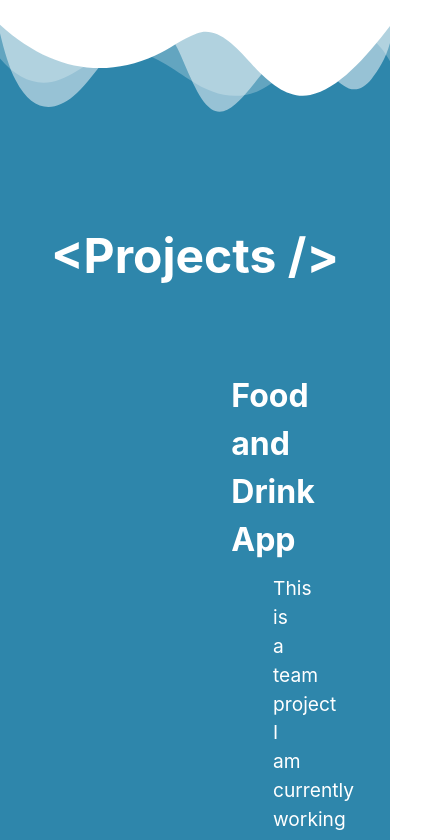
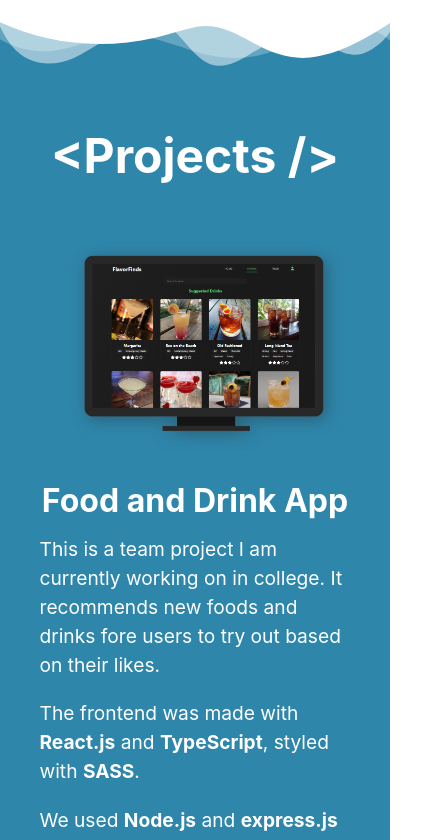
Before and after one commit to Evan-OR/portfolio-2023, a React (Vite) app: page / in a window 390 px wide. Shown: the part 2080-2920 px from the top of the page, 425 px wide, since content can reach past the window. Built offline with nearby package versions, Linux system fonts and the light colour scheme.

Commit message:
Project display and SVG page dividers are now responsive

```diff
--- a/src/components/AboutMe.tsx
+++ b/src/components/AboutMe.tsx
@@ -70,7 +70,7 @@ function AboutMe() {
           </div>
         </div>
 
-        <div className={stlye.infoWrapper}>
+        <div id={stlye.linkWrapper} className={stlye.infoWrapper}>
           <div className={stlye.linkWrapper}>
             <EmailIcon styles={{ fill: '#2e86ab', width: '28px', marginRight: '10px' }} />
             <a className={stlye.link} href="mailto: theevanorourke@gmail.com">
--- a/src/css/pageDivider.module.css
+++ b/src/css/pageDivider.module.css
@@ -20,3 +20,15 @@
 .customShape .shapeFill {
   fill: #ffffff;
 }
+
+@media only screen and (max-width: 800px) {
+  .customShape svg {
+    height: 80px;
+  }
+}
+
+@media only screen and (max-width: 500px) {
+  .customShape svg {
+    height: 50px;
+  }
+}
--- a/src/css/projectDisplay.module.css
+++ b/src/css/projectDisplay.module.css
@@ -105,3 +105,43 @@
   background-color: #272727;
   color: white;
 }
+
+@media only screen and (max-width: 1400px) {
+  .projectWrapper {
+    width: 90%;
+  }
+}
+
+@media only screen and (max-width: 1300px) {
+  .projectInfoWrapper {
+    padding: 10px 20px;
+  }
+}
+
+@media only screen and (max-width: 1100px) {
+  .projectWrapper {
+    flex-direction: column;
+  }
+  .projectWrapper:nth-child(even) {
+    flex-direction: column;
+  }
+
+  .projectImage {
+    width: 100%;
+  }
+  .projectInfoWrapper {
+    width: 100%;
+  }
+}
+
+@media only screen and (max-width: 800px) {
+  .title {
+    margin-top: 150px;
+  }
+}
+
+@media only screen and (max-width: 530px) {
+  .title {
+    margin-top: 100px;
+  }
+}
```
